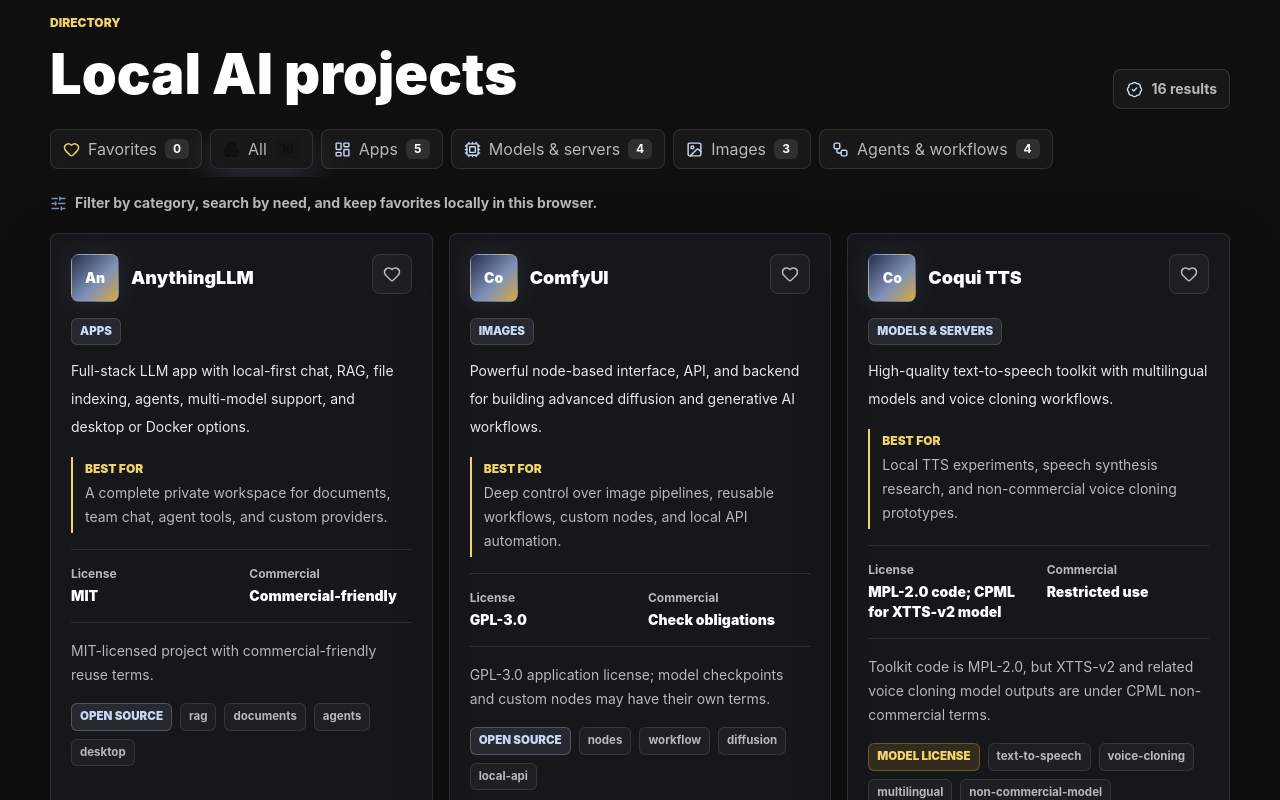
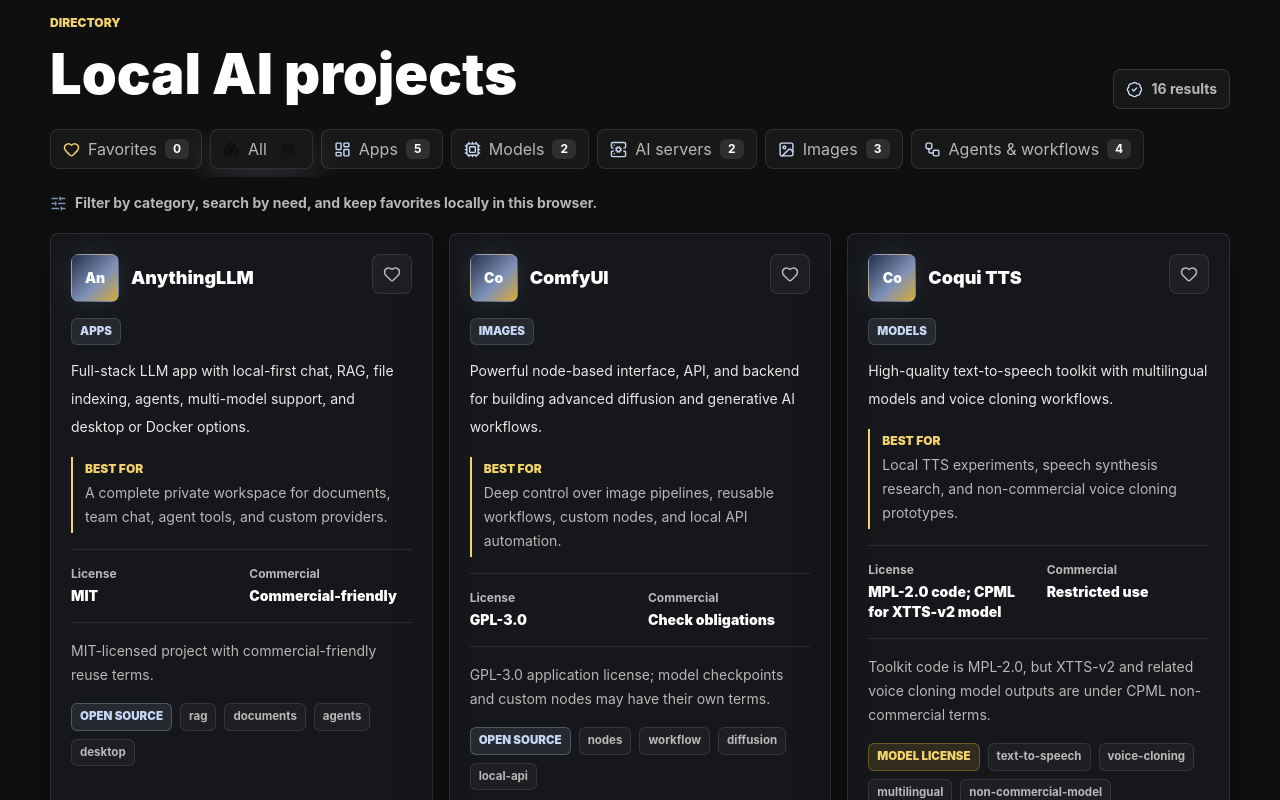
Before and after one commit to nixiz0/AI-Home-Lab-Catalog, a React (Vite) app: page / in a window 1280 px wide. Shown: the part 880-1680 px from the top of the page. Built offline with nearby package versions, Linux system fonts and the light colour scheme.

Commit message:
Improve categories organization split models and ai servers projects

```diff
--- a/src/components/CatalogFilters.tsx
+++ b/src/components/CatalogFilters.tsx
@@ -4,6 +4,7 @@
   Heart,
   Image,
   LayoutDashboard,
+  ServerCog,
   Workflow,
 } from "lucide-react";
 import { useI18n } from "../i18n/I18nProvider";
@@ -24,6 +25,7 @@
   all: Boxes,
   apps: LayoutDashboard,
   models: Cpu,
+  servers: ServerCog,
   images: Image,
   workflows: Workflow,
 };
--- a/src/data/projects.ts
+++ b/src/data/projects.ts
@@ -21,7 +21,7 @@
   {
     id: "ollama",
     name: "Ollama",
-    categoryIds: ["models"],
+    categoryIds: ["servers"],
     summaryKey: "project.ollama.summary",
     needsKey: "project.ollama.needs",
     licenseNoteKey: "project.ollama.licenseNote",
@@ -38,7 +38,7 @@
   {
     id: "vllm",
     name: "vLLM",
-    categoryIds: ["models"],
+    categoryIds: ["servers"],
     summaryKey: "project.vllm.summary",
     needsKey: "project.vllm.needs",
     licenseNoteKey: "project.vllm.licenseNote",
--- a/src/data/taxonomy.ts
+++ b/src/data/taxonomy.ts
@@ -4,6 +4,7 @@
   { id: "all", icon: "all", labelKey: "category.all" },
   { id: "apps", icon: "apps", labelKey: "category.apps" },
   { id: "models", icon: "models", labelKey: "category.models" },
+  { id: "servers", icon: "servers", labelKey: "category.servers" },
   { id: "images", icon: "images", labelKey: "category.images" },
   { id: "workflows", icon: "workflows", labelKey: "category.workflows" },
 ];
--- a/src/i18n/locales/en.ts
+++ b/src/i18n/locales/en.ts
@@ -36,7 +36,8 @@
   "card.favorite.remove": "Remove from favorites",
   "category.all": "All",
   "category.apps": "Apps",
-  "category.models": "Models & servers",
+  "category.models": "Models",
+  "category.servers": "AI servers",
   "category.images": "Images",
   "category.workflows": "Agents & workflows",
   "openness.open-source": "Open source",
--- a/src/i18n/locales/fr.ts
+++ b/src/i18n/locales/fr.ts
@@ -38,7 +38,8 @@
   "card.favorite.remove": "Retirer des favoris",
   "category.all": "Tout",
   "category.apps": "Apps",
-  "category.models": "Modeles & serveurs",
+  "category.models": "Modeles",
+  "category.servers": "Serveurs IA",
   "category.images": "Images",
   "category.workflows": "Agents & workflows",
   "openness.open-source": "Open source",
--- a/src/types/catalog.ts
+++ b/src/types/catalog.ts
@@ -2,6 +2,7 @@
   | "all"
   | "apps"
   | "models"
+  | "servers"
   | "images"
   | "workflows";
 
@@ -11,7 +12,7 @@
 
 export type Category = {
   id: CategoryId;
-  icon: "all" | "apps" | "models" | "images" | "workflows";
+  icon: "all" | "apps" | "models" | "servers" | "images" | "workflows";
   labelKey: string;
 };
 
```
